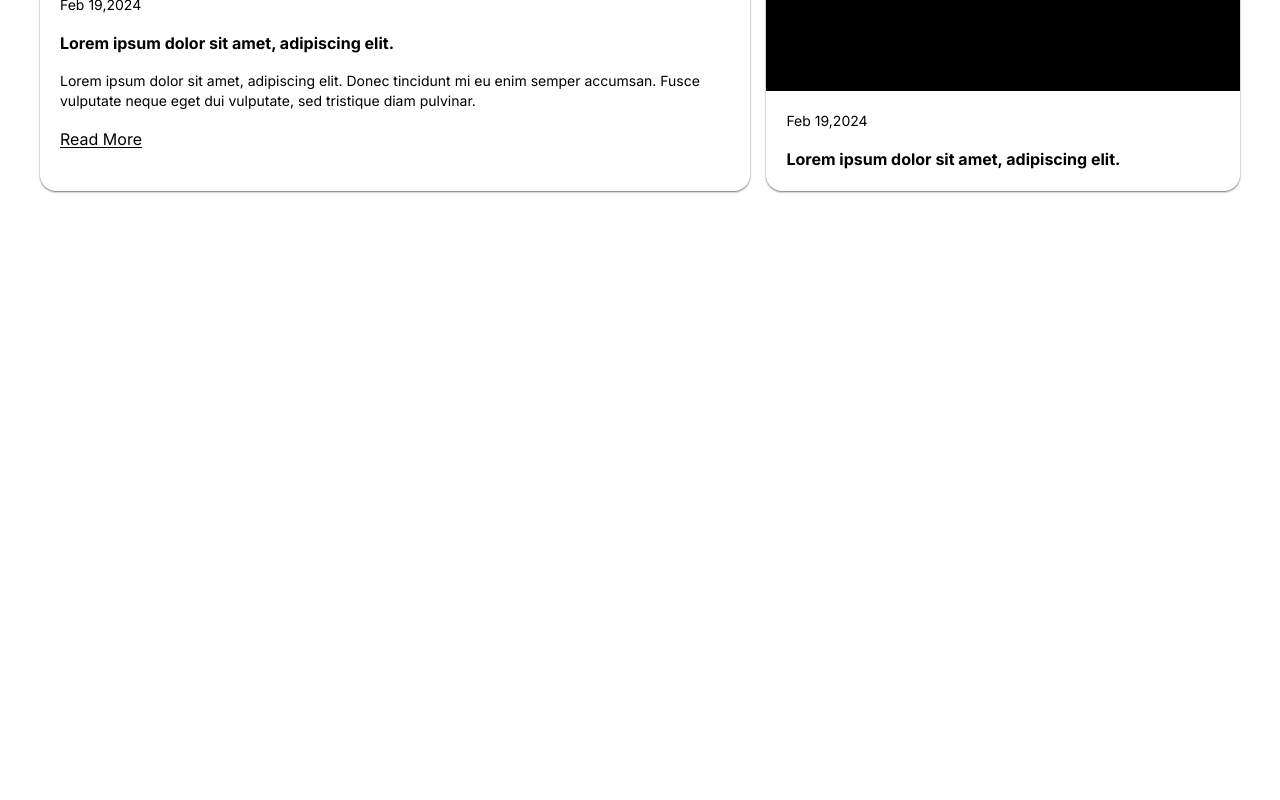
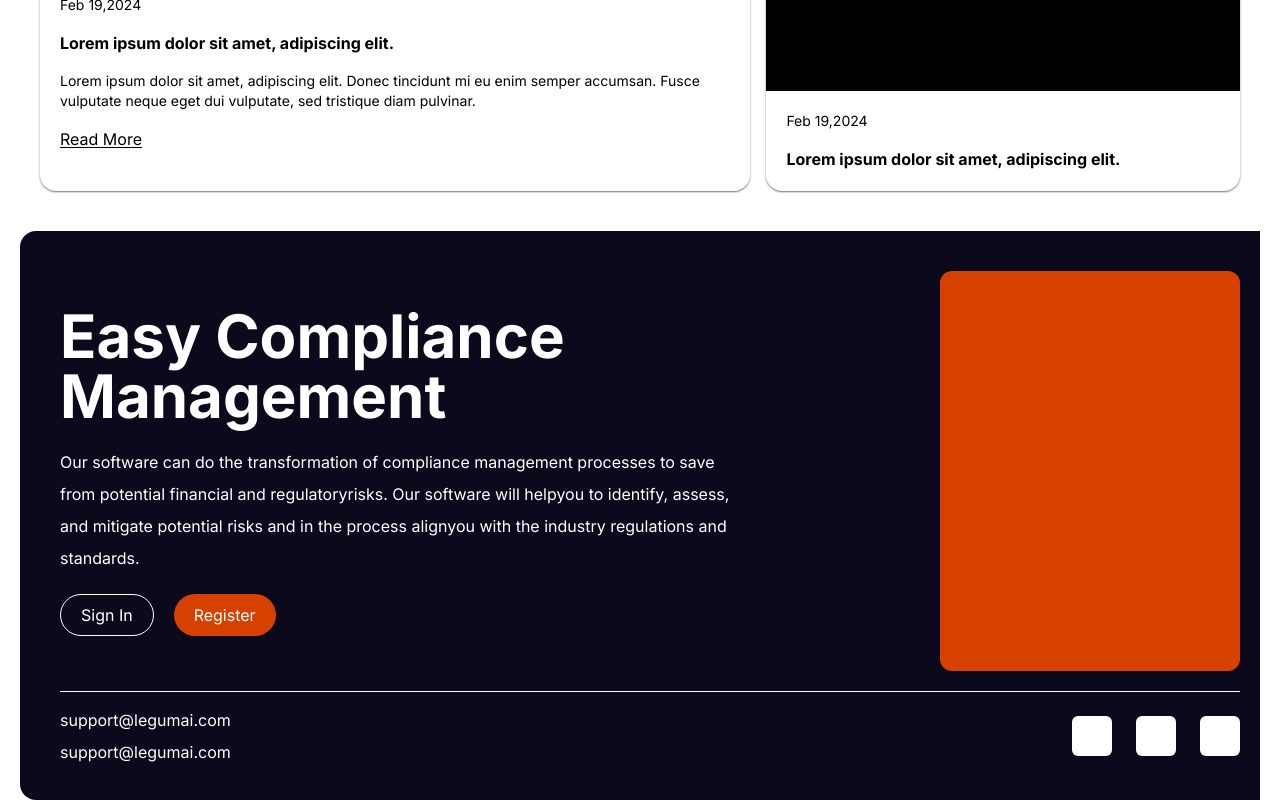
Before and after one commit to HrishikShaji/labor-law, a Next.js app: page /landing in a window 1280 px wide. Shown: the part 3681-4481 px from the top of the page. Before the commit the page ends 3912 px from the top, so only its background shows below. Built offline with nearby package versions, Linux system fonts and the light colour scheme.

Commit message:
added compliance

```diff
--- /dev/null
+++ b/app/landing/components/Compliance.tsx
@@ -0,0 +1,36 @@
+export const Compliance = () => {
+  return (
+    <div className="px-5">
+      <div className="w-full rounded-l-2xl bg-[#0B091C] text-white p-5 pl-10 flex flex-col">
+        <div className="flex gap-5  py-5 items-center border-b-[1px] border-white">
+          <div className="flex flex-col gap-5 ">
+            <h1 className="text-[60px] leading-none font-bold w-[80%]">
+              Easy Compliance Management
+            </h1>
+            <p className="leading-loose w-[80%]">{`Our software can do the transformation of compliance management processes to save from potential financial and regulatoryrisks. Our software will helpyou to identify, assess, and mitigate potential risks and in the process alignyou with the industry regulations and standards.`}</p>
+            <div className="flex gap-5">
+              <button className="px-5 py-2 rounded-3xl border-white border-[1px]">
+                Sign In
+              </button>
+              <button className="px-5 py-2 rounded-3xl bg-[#D64100]">
+                Register
+              </button>
+            </div>
+          </div>
+          <div className="flex-shrink-0 h-[400px] w-[300px] rounded-xl bg-[#D64100]"></div>
+        </div>
+        <div className="flex w-full items-center justify-between py-4">
+          <div className="flex flex-col gap-2">
+            <h1>support@legumai.com</h1>
+            <h1>support@legumai.com</h1>
+          </div>
+          <div className="flex gap-6">
+            <div className="h-10 w-10 rounded-md bg-white"></div>
+            <div className="h-10 w-10 rounded-md bg-white"></div>
+            <div className="h-10 w-10 rounded-md bg-white"></div>
+          </div>
+        </div>
+      </div>
+    </div>
+  );
+};
--- a/app/landing/page.tsx
+++ b/app/landing/page.tsx
@@ -1,4 +1,5 @@
 import { AwardsAndRecognitions } from "./components/AwardsAndRecognitions";
+import { Compliance } from "./components/Compliance";
 import { Features } from "./components/Features";
 import { Hero } from "./components/Hero";
 import { Intro } from "./components/Intro";
@@ -14,7 +15,7 @@ const Page = () => {
       <AwardsAndRecognitions />
       <Features />
       <Updates />
-
+      <Compliance />
     </div>
   );
 };
```
Lines whose indentation alone changed are shown as unchanged.
